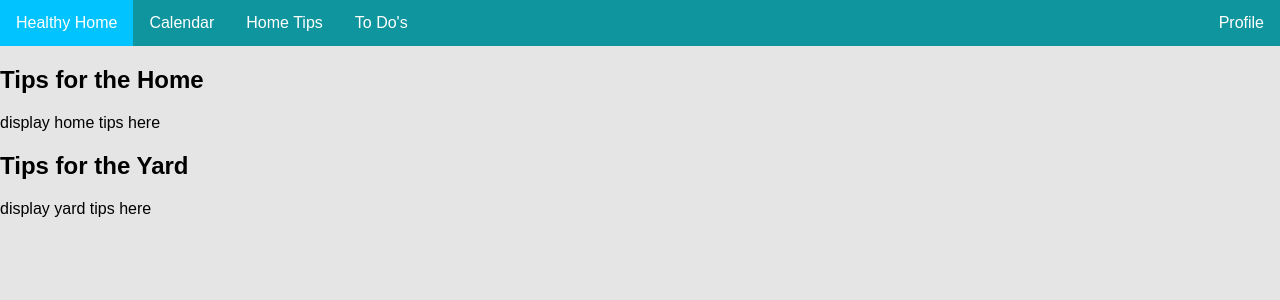
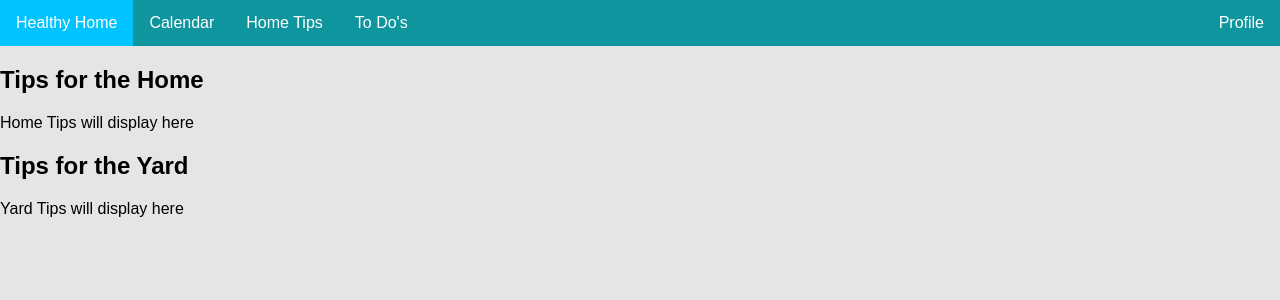
Before and after one commit to devmountainwon5/HealthyHome, a React (Create React App) app in the folder healthy-home/: page /subscribe in a window 1280 px wide. Shown: the top 300 px of the page. Built offline with nearby package versions, Linux system fonts and the light colour scheme.

Commit message:
changed to hooks and a functional component

```diff
--- a/healthy-home/src/Views/Home/Subviews/ToDos/ToDos.js
+++ b/healthy-home/src/Views/Home/Subviews/ToDos/ToDos.js
@@ -1,30 +1,37 @@
-import React, { Component } from 'react';
+import React, { useState } from 'react';
 import NavBar from './../../NavBar/NavBar';
 
-class ToDos extends Component {
-    constructor(props){
-        super(props)
+export default function Todos() {
+    const [homeTips, setHomeTips] = useState("Home Tips will display here")
+    const [yardTips, setYardTips] = useState("Yard Tips will display here")
 
-        this.state={
-            homeTips:'display home tips here',
-            yardTips:'display yard tips here'
-        }
-    }
-    render() {
     return (
         <div>
             <NavBar/>
             <div className='tipsBox'>
                 <h2>Tips for the Home</h2>
-                    {this.state.homeTips}
+                {homeTips}
             </div>
             <div className='tipsBox'>
                 <h2>Tips for the Yard</h2>
-                    {this.state.yardTips}
+                {yardTips}
             </div>
         </div>
     )
 }
-}
 
-export default ToDos;
+// class ToDos extends Component {
+//     constructor(props){
+//         super(props)
+
+//         this.state={
+//             homeTips:'display home tips here',
+//             yardTips:'display yard tips here'
+//         }
+//     }
+//     render() {
+
+//     }
+// }
+
+// export default ToDos;
```
Lines whose indentation alone changed are shown as unchanged.
